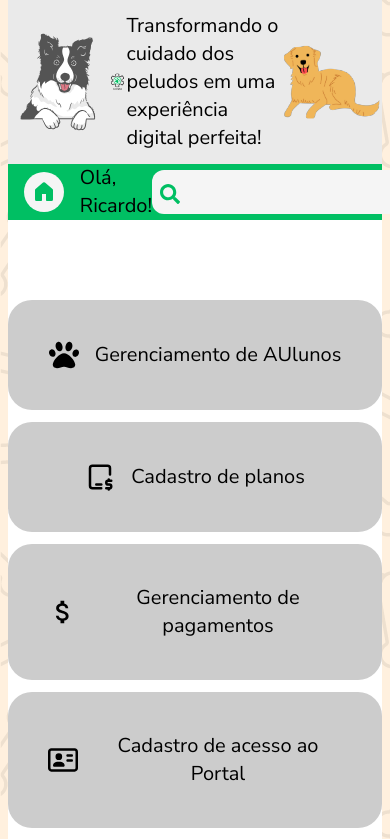
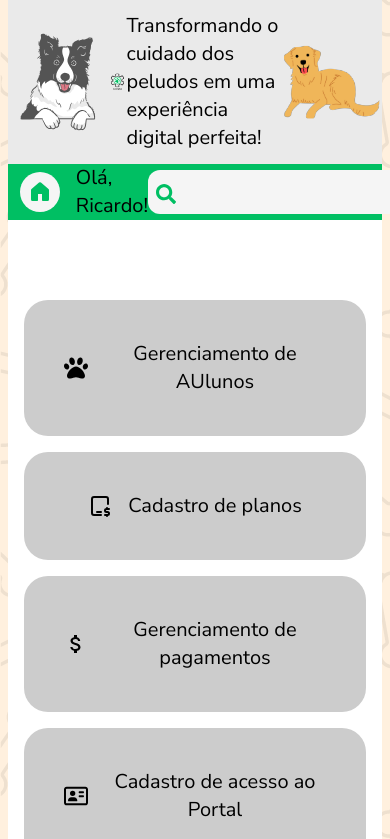
Before and after one commit to RicardoGarcia90/auDigital, a React (Vite) app in the folder frontend/: page /auDigital/home in a window 390 px wide. Shown: the top 839 px of the page. Built offline with nearby package versions, Linux system fonts and the light colour scheme.

Commit message:
fix: ajustando responsividade pagina home-mainContent

```diff
--- a/frontend/src/components/layout/NavMenu.jsx
+++ b/frontend/src/components/layout/NavMenu.jsx
@@ -7,15 +7,15 @@ import { RxExit } from 'react-icons/rx';
 function NavMenu() {
   return (
     <>
-      <div className="container bg-primary w-full h-14 flex justify-between items-center">
-        <div className="flex justify-center items-center gap-4">
+      <div className="bg-primary w-full h-14 flex justify-between items-center">
+        <div className="flex justify-center items-center gap-4 ml-3">
           <Link className="text-primary bg-bgTheme p-2 rounded-full hover:scale-110 duration-150">
             <GoHomeFill className="text-2xl" />
           </Link>
           <p className="text-xl">Olá, Ricardo!</p>
         </div>
 
-        <div className="flex justify-between items-center gap-6">
+        <div className="flex justify-between items-center gap-6 mr-3">
           <div className="inline-block relative">
             <button>
               <FaSearch className="absolute left-2 top-6 transform translate-y-[-50%] text-xl text-primary hover:scale-125 duration-150" />
--- a/frontend/src/pages/Home/HomeMainContent.jsx
+++ b/frontend/src/pages/Home/HomeMainContent.jsx
@@ -49,18 +49,16 @@ export default function HomeMainContent() {
   const navigate = useNavigate();
   return (
     <>
-      <div className="flex justify-center items-center py-20 ">
-        <div className="grid grid-cols-1 gap-3 sm:grid-cols-2">
-          {/* CONTINUAR COM AJUSTE DO GRID */}
-
+      <div className="container py-20">
+        <div className="grid grid-cols-1 gap-4 md:grid-cols-2">
           {servicesData.map((service) => (
             <div
               key={service.id}
               className="flex justify-center items-center gap-4 bg-bgCard hover:bg-bgCardHover hover:cursor-pointer p-10 rounded-3xl text-center"
               onClick={() => navigate(service.pathPage)}
             >
-              <span className="text-3xl">{service.icon}</span>
-              <span className="text-xl sm:text-2xl">{service.name}</span>
+              <span className="text-2xl">{service.icon}</span>
+              <span className="text-xl">{service.name}</span>
             </div>
           ))}
         </div>
--- a/frontend/src/pages/Home/index.jsx
+++ b/frontend/src/pages/Home/index.jsx
@@ -6,7 +6,7 @@ export default function Home() {
   return (
     <>
       <div className="bg-white w-full min-h-screen">
-        <div className="flex flex-col items-center ">
+        <div>
           <Header />
           <HomeMainContent />
           <Footer />
```
